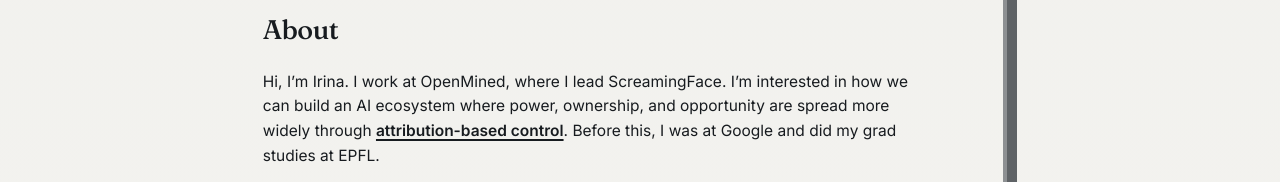
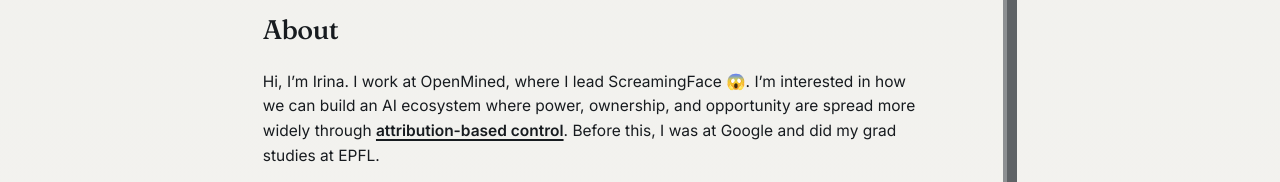
Before and after one commit to IrinaMBejan/IrinaMBejan.github.io, a plain HTML site: page index.html in a window 1280 px wide. Shown: the part 529-711 px from the top of the page. Drawn offline with Linux system fonts and the light colour scheme.

Commit message:
Add screaming face emoji after ScreamingFace in bio

```diff
--- a/index.html
+++ b/index.html
@@ -415,7 +415,7 @@ footer { position: relative; padding: clamp(8px, 2vw, 24px) var(--right) clamp(1
   <div class="inner">
     <h2>About</h2>
     <div class="prose">
-      <p>Hi, I’m Irina. I work at OpenMined, where I lead ScreamingFace. I’m interested in how we can build an AI ecosystem where power, ownership, and opportunity are spread more widely through <a href="https://attribution-based-control.ai/">attribution-based control</a>. Before this, I was at Google and did my grad studies at EPFL.</p>
+      <p>Hi, I’m Irina. I work at OpenMined, where I lead ScreamingFace 😱. I’m interested in how we can build an AI ecosystem where power, ownership, and opportunity are spread more widely through <a href="https://attribution-based-control.ai/">attribution-based control</a>. Before this, I was at Google and did my grad studies at EPFL.</p>
       <p>Here’s what I find exciting: AI gets more capable when it draws on a network of models instead of a single one, and I’m building the tools to map which combinations work best. I’ve also explored how sensitive or copyrighted data can improve AI while respecting the owners’ terms around economic value, attribution and consent. Previously, I spent a few years building better tools for AI oversight.</p>
       <p>People will only choose these alternative architectures if they’re at least as good as the status quo. I believe quality and craft are how we get there.</p>
       <p>Outside of work, I love gastronomy and am still figuring out how to ride a bike (x_x).</p>
```
